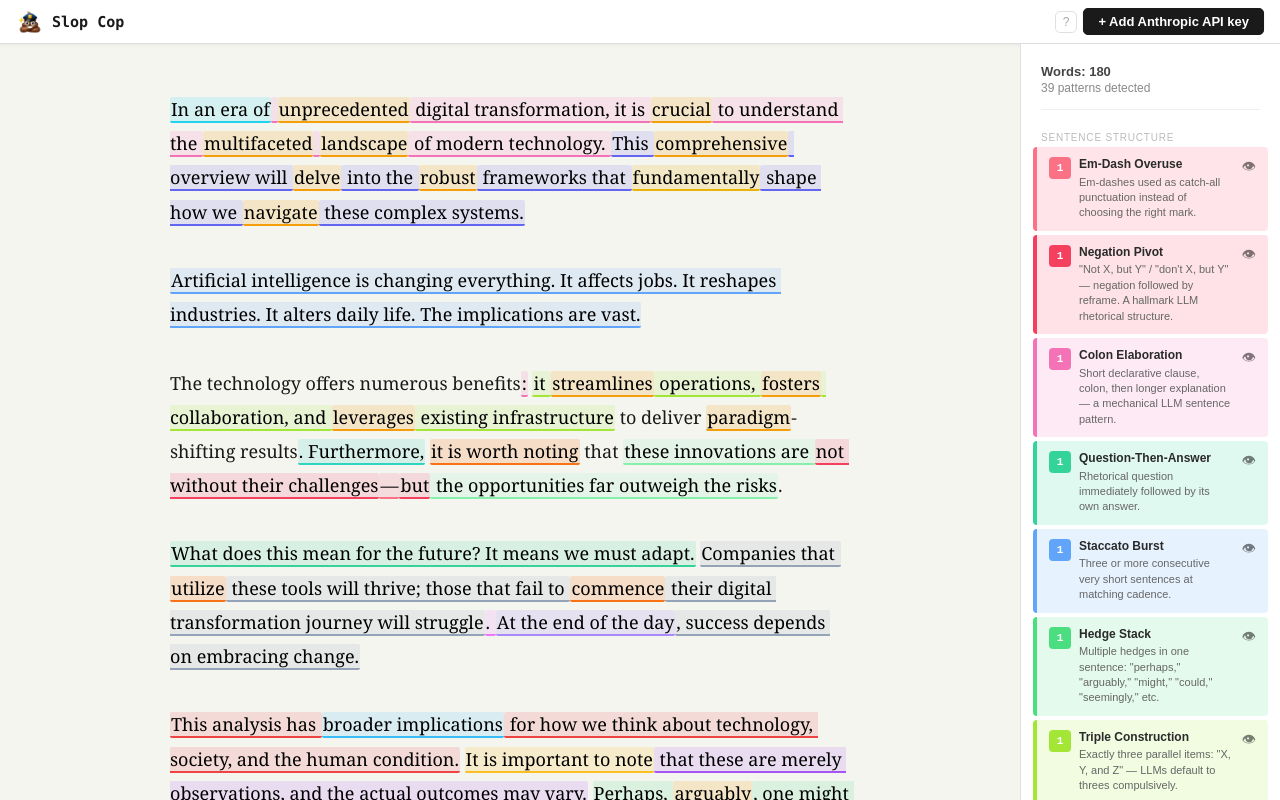
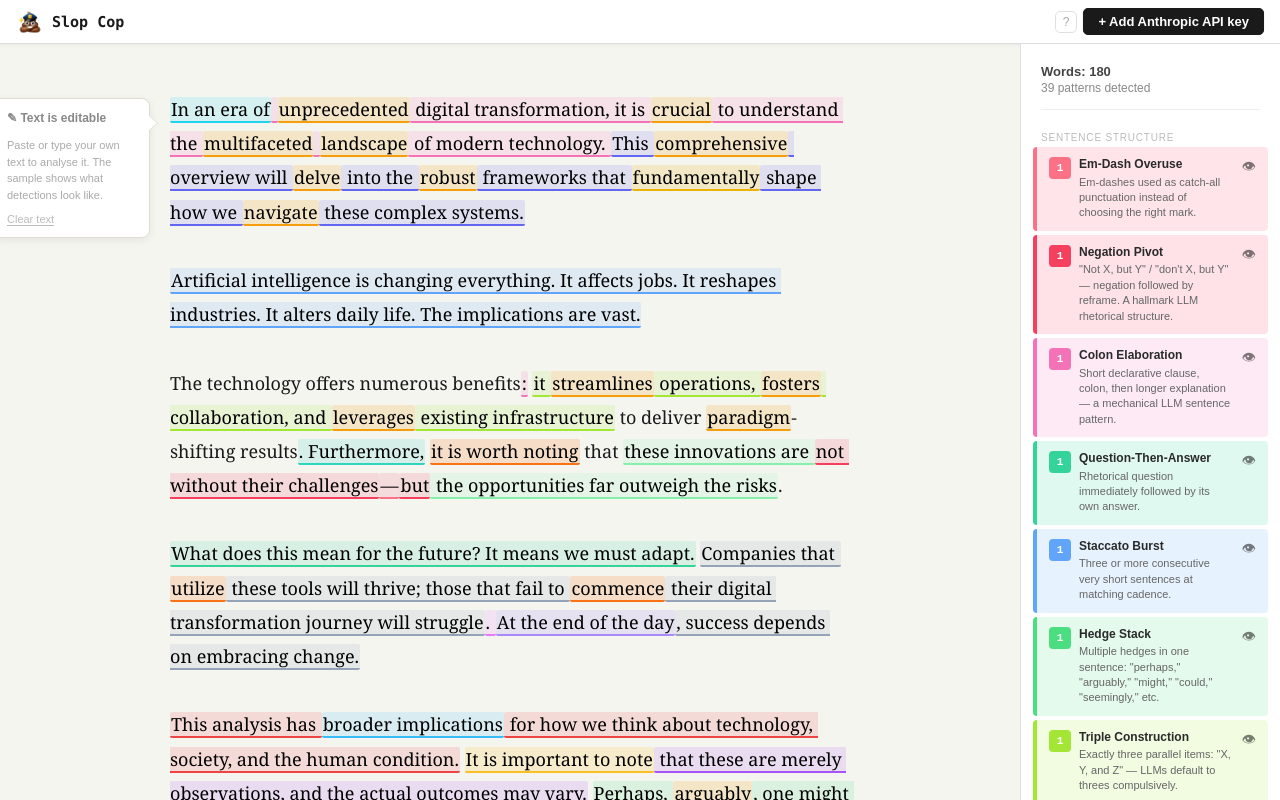
Before and after one commit to awnist/slop-cop, a React (Vite) app: page / in a window 1280 px wide. Built offline with nearby package versions, Linux system fonts and the light colour scheme; the HTML template or start-up script is replaced by a standard one.

Commit message:
UX improvements: hint callout, clear button, hover color override, caret fix, stale % display

```diff
--- a/src/App.tsx
+++ b/src/App.tsx
@@ -20,7 +20,7 @@ export default function App() {
     try { return decodeURIComponent(hash) } catch { return SAMPLE_TEXT }
   })
   useHashText(text)
-  const isDefaultText = !window.location.hash.slice(1)
+  const isDefaultText = text === SAMPLE_TEXT
   const [clientViolations, setClientViolations] = useState<Violation[]>([])
   const [llmViolations, setLlmViolations] = useState<Violation[]>(
     isDefaultText ? (SAMPLE_VIOLATIONS as Violation[]) : []
@@ -33,6 +33,7 @@ export default function App() {
   const [llmError, setLlmError] = useState('')
   const [popover, setPopover] = useState<PopoverState | null>(null)
   const [hoveredRuleId, setHoveredRuleId] = useState<string | null>(null)
+  const [hintVisible, setHintVisible] = useState(true)
 
   const editorRef = useRef<HTMLDivElement>(null)
   const debounceRef = useRef<ReturnType<typeof setTimeout> | null>(null)
@@ -45,7 +46,7 @@ export default function App() {
   textRef.current = text
   const violationsRef = useRef<Violation[]>([])
   // Snapshot of text at the time of last LLM run, for stale delta display
-  const lastAnalyzedTextRef = useRef<string>('')
+  const lastAnalyzedTextRef = useRef<string>(isDefaultText ? SAMPLE_TEXT : '')
   // Custom undo/redo stacks — needed because innerHTML replacement kills native undo history
   const undoStackRef = useRef<string[]>([])
   const redoStackRef = useRef<string[]>([])
@@ -59,8 +60,27 @@ export default function App() {
       const hint = Math.max(0, v.startIndex - 200)
       let idx = text.indexOf(v.matchedText, hint)
       if (idx === -1) idx = text.indexOf(v.matchedText)
-      if (idx === -1) return []
-      return [{ ...v, startIndex: idx, endIndex: idx + v.matchedText.length }]
+      if (idx !== -1) return [{ ...v, startIndex: idx, endIndex: idx + v.matchedText.length }]
+
+      // // Fuzzy fallback: tolerate small edits within or near the matched span.
+      // const mLen = v.matchedText.length
+      // const maxDist = Math.max(3, Math.floor(mLen * 0.05))
+      // const windowStart = Math.max(0, v.startIndex - 50)
+      // const windowEnd = Math.min(text.length - mLen, v.startIndex + 50)
+      // if (windowEnd < windowStart) return []
+      // let bestIdx = -1, bestDist = maxDist + 1
+      // const candidates = [v.startIndex, ...Array.from(
+      //   { length: windowEnd - windowStart + 1 }, (_, i) => windowStart + i
+      // )].filter(i => i >= 0 && i + mLen <= text.length)
+      // for (const i of candidates) {
+      //   const dist = boundedLevenshtein(text.slice(i, i + mLen), v.matchedText, bestDist - 1)
+      //   if (dist < bestDist) { bestDist = dist; bestIdx = i }
+      //   if (bestDist === 0) break
+      // }
+      // if (bestIdx === -1) return []
+      // return [{ ...v, startIndex: bestIdx, endIndex: bestIdx + mLen }]
+
+      return []
     })
     return [...clientViolations, ...resolved]
   }, [clientViolations, llmViolations, text])
@@ -86,9 +106,11 @@ export default function App() {
     if (isTypingRef.current) return
     const editor = editorRef.current
     if (!editor) return
+    const hadFocus = document.activeElement === editor
     const saved = saveCaretPosition(editor)
     editor.innerHTML = buildHighlightedHTML(text, allViolations, activeRules)
     if (saved !== null) restoreCaretPosition(editor, saved)
+    if (hadFocus) editor.focus()
     // eslint-disable-next-line react-hooks/exhaustive-deps
   }, [allViolations, hiddenRules, idleCount])
 
@@ -98,6 +120,15 @@ export default function App() {
     if (!editor) return
     editor.innerHTML = buildHighlightedHTML(text, allViolations, activeRules)
     // eslint-disable-next-line react-hooks/exhaustive-deps
+  }, [])
+
+  const markTyping = useCallback(() => {
+    isTypingRef.current = true
+    if (typingTimerRef.current) clearTimeout(typingTimerRef.current)
+    typingTimerRef.current = setTimeout(() => {
+      isTypingRef.current = false
+      setIdleCount(c => c + 1)
+    }, 800)
   }, [])
 
   const restoreText = useCallback((value: string) => {
@@ -122,14 +153,9 @@ export default function App() {
     setText(value)
     setPopover(null)
     setLlmStatus(s => (s === 'done' || s === 'error') ? 'stale' : s)
-    // Track typing state to defer highlight rebuilds until user pauses
-    isTypingRef.current = true
-    if (typingTimerRef.current) clearTimeout(typingTimerRef.current)
-    typingTimerRef.current = setTimeout(() => {
-      isTypingRef.current = false
-      setIdleCount(c => c + 1)
-    }, 800)
-  }, [])
+    setHintVisible(false)
+    markTyping()
+  }, [markTyping])
 
   const handleKeyDown = useCallback((e: React.KeyboardEvent<HTMLDivElement>) => {
     const mod = e.metaKey || e.ctrlKey
@@ -242,7 +268,8 @@ export default function App() {
       .finally(oneDone)
   }, [apiKey, text])
 
-  // Dim all text and non-matching marks when hovering a sidebar rule
+  // Dim all text and non-matching marks when hovering a sidebar rule;
+  // override color of matching marks to show only the hovered rule's color
   useEffect(() => {
     const editor = editorRef.current
     if (!editor) return
@@ -251,21 +278,50 @@ export default function App() {
       editor.querySelectorAll<HTMLElement>('mark').forEach(m => {
         m.style.opacity = ''
         m.style.color = ''
+        if (m.dataset.hoverOverridden) {
+          m.style.background = m.dataset.origBg ?? ''
+          m.style.borderBottom = m.dataset.origBorderBottom ?? ''
+          delete m.dataset.hoverOverridden
+          delete m.dataset.origBg
+          delete m.dataset.origBorderBottom
+        }
       })
       return
     }
+    const hoveredRule = RULES_BY_ID[hoveredRuleId]
     editor.style.color = 'rgba(26,26,26,0.15)'
     editor.querySelectorAll<HTMLElement>('mark').forEach(m => {
       const rules = (m.getAttribute('data-rules') ?? '').split(',')
       if (rules.includes(hoveredRuleId)) {
         m.style.opacity = '1'
         m.style.color = '#1a1a1a'
+        if (hoveredRule && !m.dataset.hoverOverridden) {
+          m.dataset.hoverOverridden = '1'
+          m.dataset.origBg = m.style.background
+          m.dataset.origBorderBottom = m.style.borderBottom
+          m.style.background = hoveredRule.bgColor
+          m.style.borderBottom = `2px solid ${hoveredRule.color}`
+        }
       } else {
         m.style.opacity = '0.15'
         m.style.color = ''
       }
     })
   }, [hoveredRuleId])
+
+  const handleClear = useCallback(() => {
+    const editor = editorRef.current
+    undoStackRef.current.push(lastPushedRef.current)
+    redoStackRef.current = []
+    lastPushedRef.current = ''
+    setText('')
+    setClientViolations([])
+    setLlmViolations([])
+    setLlmStatus('idle')
+    setPopover(null)
+    setHintVisible(false)
+    if (editor) { editor.innerText = ''; editor.focus() }
+  }, [])
 
   const toggleRule = (ruleId: string) => {
     setHiddenRules(prev => {
@@ -278,7 +334,7 @@ export default function App() {
   }
 
   const wordCount = text.trim().split(/\s+/).filter(Boolean).length
-  const staleDelta = llmStatus === 'stale' ? roughCharDiff(lastAnalyzedTextRef.current, text) : 0
+  const stalePct = llmStatus === 'stale' ? stalePercent(lastAnalyzedTextRef.current, text) : 0
 
   return (
     <div style={{ display: 'flex', flexDirection: 'column', height: '100vh', background: '#f5f5f0' }}>
@@ -288,13 +344,56 @@ export default function App() {
         onApiKeyRemove={() => { setApiKey(''); localStorage.removeItem('anthropic-api-key') }}
         onRunLLM={runLLM}
         llmStatus={llmStatus}
-        staleDelta={staleDelta}
+        stalePct={stalePct}
       />
 
       <div style={{ display: 'flex', flex: 1, overflow: 'hidden' }}>
         {/* Main editor */}
-        <div style={{ flex: 1, overflowY: 'auto', padding: '48px 64px 80px' }}>
-          <div style={{ maxWidth: '680px', margin: '0 auto' }}>
+        <div style={{ flex: 1, overflowY: 'auto', padding: '48px 64px 80px', position: 'relative' }}>
+          <div style={{ maxWidth: '680px', margin: '0 auto', position: 'relative' }}>
+            {/* Callout box — sits in left margin, arrow points right at the text */}
+            {hintVisible !== undefined && (
+              <div style={{ position: 'absolute', right: 'calc(100% + 20px)', top: '6px', width: '158px', opacity: hintVisible ? 1 : 0, transition: 'opacity 0.5s ease', pointerEvents: hintVisible ? 'auto' : 'none' }}>
+                <div style={{
+                  background: '#fff',
+                  border: '1px solid #e0dbd4',
+                  borderRadius: '8px',
+                  padding: '12px 14px',
+                  boxShadow: '0 2px 8px rgba(0,0,0,0.07)',
+                  display: 'flex',
+                  flexDirection: 'column',
+                  gap: '10px',
+                }}>
+                  <div style={{ fontSize: '12px', fontWeight: '600', fontFamily: 'sans-serif', color: '#888', marginBottom: '2px' }}>
+                    ✎ Text is editable
+                  </div>
+                  <div style={{ fontSize: '11px', fontFamily: 'sans-serif', color: '#aaa', lineHeight: '1.5' }}>
+                    Paste or type your own text to analyse it. The sample shows what detections look like.
+                  </div>
+                  {text.trim() && <button
+                    onClick={handleClear}
+                    style={{
+                      background: 'none',
+                      border: 'none',
+                      padding: 0,
+                      fontSize: '11px',
+                      fontFamily: 'sans-serif',
+                      color: '#bbb',
+                      cursor: 'pointer',
+                      textDecoration: 'underline',
+                      textUnderlineOffset: '2px',
+                      display: 'block',
+                      textAlign: 'left',
+                    }}
+                  >
+                    Clear text
+                  </button>}
+                </div>
+                {/* Arrow pointing right */}
+                <div style={{ position: 'absolute', right: '-8px', top: '18px', width: 0, height: 0, borderTop: '7px solid transparent', borderBottom: '7px solid transparent', borderLeft: '8px solid #e0dbd4' }} />
+                <div style={{ position: 'absolute', right: '-7px', top: '18px', width: 0, height: 0, borderTop: '7px solid transparent', borderBottom: '7px solid transparent', borderLeft: '8px solid #fff' }} />
+              </div>
+            )}
             {llmError && (
               <div style={{
                 marginBottom: '16px', padding: '10px 14px',
@@ -303,6 +402,24 @@ export default function App() {
                 fontFamily: 'sans-serif',
               }}>
                 API error: {llmError}
+              </div>
+            )}
+            {!text.trim() && (
+              <div style={{
+                position: 'absolute',
+                top: 0,
+                left: 0,
+                pointerEvents: 'none',
+                fontSize: '18px',
+                lineHeight: '1.9',
+                fontFamily: "'Georgia', 'Times New Roman', serif",
+                color: '#ccc',
+                display: 'flex',
+                alignItems: 'center',
+                gap: '8px',
+              }}>
+                <span style={{ fontSize: '22px', opacity: 0.4 }}>✏</span>
+                Write here…
               </div>
             )}
             <div
@@ -365,21 +482,18 @@ function saveCaretPosition(root: Node): number | null {
   if (!sel || sel.rangeCount === 0) return null
   const { startContainer, startOffset } = sel.getRangeAt(0)
 
-  // Element container: count content of first startOffset children
-  if (startContainer.nodeType !== Node.TEXT_NODE) {
-    let count = 0
-    for (let i = 0; i < startOffset; i++) {
-      count += nodeCharLen(startContainer.childNodes[i])
-    }
-    return count
-  }
-
-  // Text node container: walk tree counting chars+BRs until we hit it
+  // Walk the tree counting chars+BRs until we reach startContainer,
+  // then add the offset within it. Handles both text-node and element containers.
   let count = 0
   const walker = document.createTreeWalker(root, NodeFilter.SHOW_TEXT | NodeFilter.SHOW_ELEMENT)
   let node: Node | null
   while ((node = walker.nextNode())) {
-    if (node === startContainer) return count + startOffset
+    if (node === startContainer) {
+      if (node.nodeType === Node.TEXT_NODE) return count + startOffset
+      // Element container (e.g. caret in a <div> or <mark>): count children before offset
+      for (let i = 0; i < startOffset; i++) count += nodeCharLen(startContainer.childNodes[i])
+      return count
+    }
     if (node.nodeType === Node.TEXT_NODE) count += (node.textContent ?? '').length
     else if ((node as Element).tagName === 'BR') count += 1
   }
@@ -437,6 +551,27 @@ function restoreCaretPosition(root: Node, offset: number) {
   sel.addRange(range)
 }
 
+// Levenshtein distance with early exit once distance exceeds maxDist
+// @ts-expect-error — kept for future fuzzy matching (see commented block above)
+function boundedLevenshtein(a: string, b: string, maxDist: number): number {
+  if (Math.abs(a.length - b.length) > maxDist) return maxDist + 1
+  const n = a.length, m = b.length
+  const row = Array.from({ length: m + 1 }, (_, i) => i)
+  for (let i = 1; i <= n; i++) {
+    let prev = i
+    let rowMin = prev
+    for (let j = 1; j <= m; j++) {
+      const val = a[i - 1] === b[j - 1] ? row[j - 1] : Math.min(row[j - 1], row[j], prev) + 1
+      row[j - 1] = prev
+      prev = val
+      rowMin = Math.min(rowMin, val)
+    }
+    row[m] = prev
+    if (rowMin > maxDist) return maxDist + 1
+  }
+  return row[m]
+}
+
 function cleanupAfterEdit(text: string): string {
   return text
     // space(s) before sentence-ending punctuation
@@ -449,13 +584,15 @@ function cleanupAfterEdit(text: string): string {
     .replace(/\n /g, '\n')
 }
 
-// Rough size of the changed region between two strings — O(n) start/end scan
-function roughCharDiff(a: string, b: string): number {
+// Percent of text that has changed since last LLM run (0–100), rounded to nearest 5
+function stalePercent(a: string, b: string): number {
   if (a === b) return 0
+  const maxLen = Math.max(a.length, b.length, 1)
+  const lenDiff = Math.abs(a.length - b.length)
   let start = 0
   while (start < a.length && start < b.length && a[start] === b[start]) start++
-  let endA = a.length - 1
-  let endB = b.length - 1
-  while (endA >= start && endB >= start && a[endA] === b[endB]) { endA--; endB-- }
-  return Math.max(endA - start + 1, endB - start + 1)
+  let endA = a.length - 1, endB = b.length - 1
+  while (endA > start && endB > start && a[endA] === b[endB]) { endA--; endB-- }
+  const changed = Math.max(lenDiff, Math.min(endA - start + 1, endB - start + 1, maxLen))
+  return Math.min(100, Math.round(changed / maxLen * 20) * 5)
 }
```
Also changed, not shown: src/components/Toolbar.tsx (+3 -5 lines).
